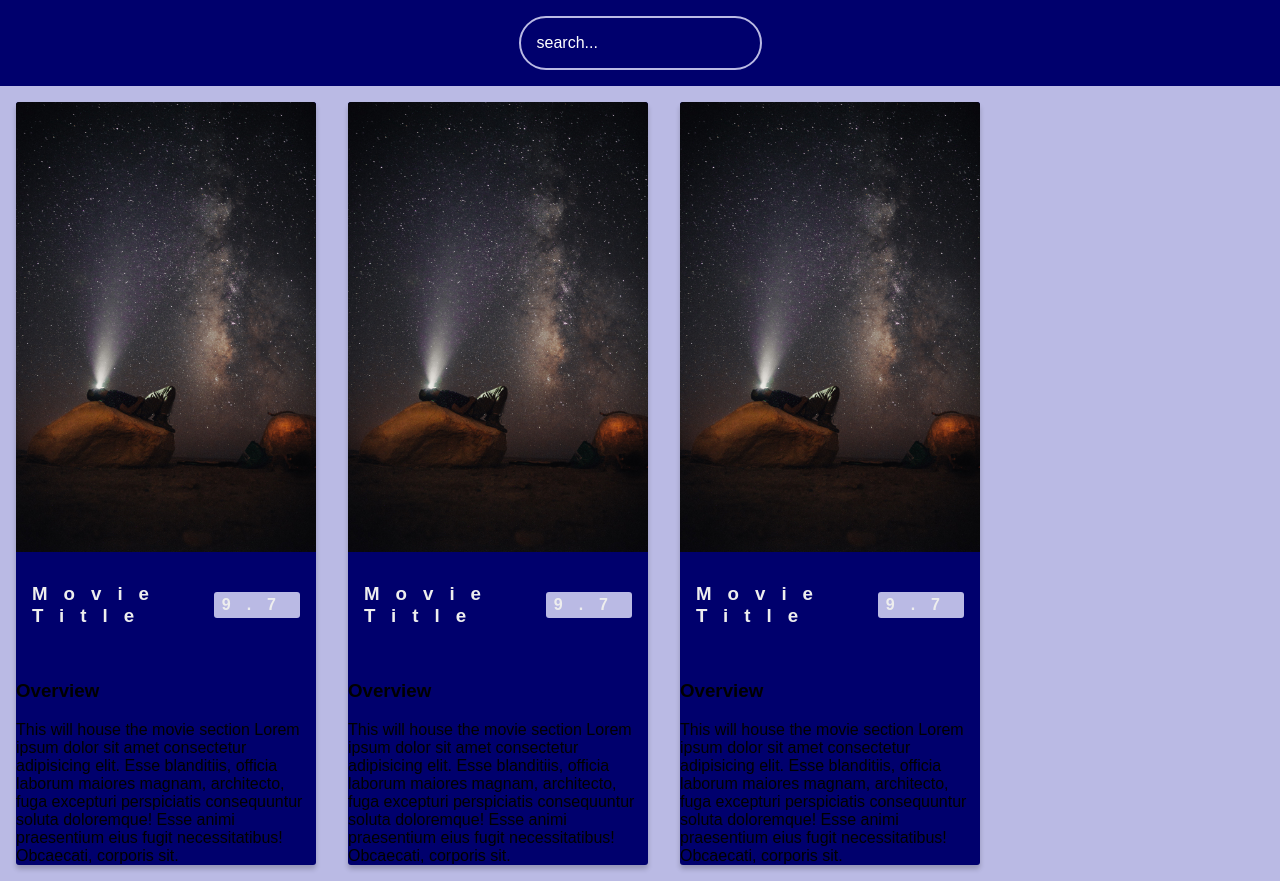
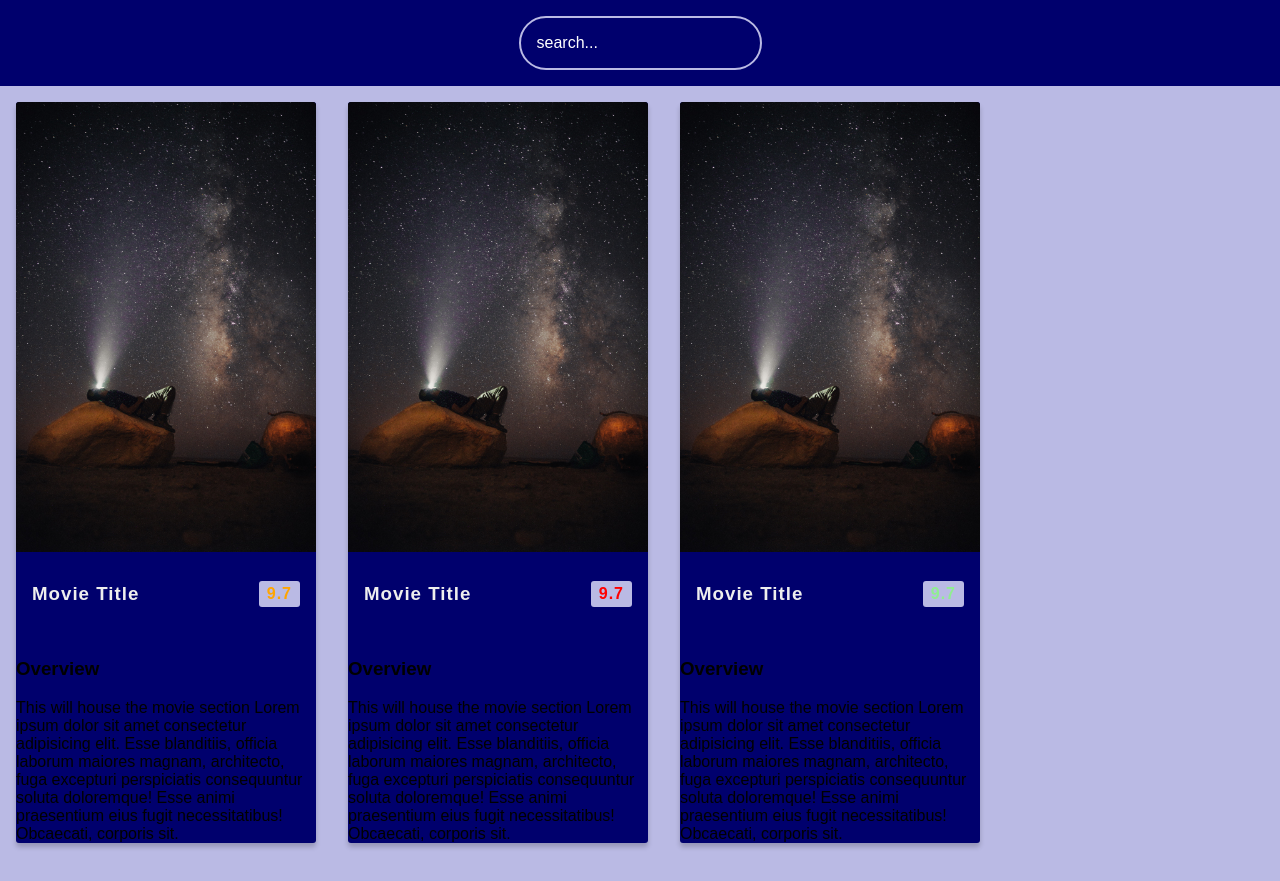
Before and after one commit to Laboso2023/Galaxy-Films-, a website: page index.html in a window 1280 px wide. After the commit the page ends 859 px from the top, so only its background shows below. Drawn offline with Linux system fonts and the light colour scheme.

Commit message:
added ratings color class

```diff
--- a/index.html
+++ b/index.html
@@ -22,7 +22,7 @@
       <img src="./assets/galaxy.jpg">
       <div class="movie-info">
         <h3>Movie Title</h3>
-        <span>9.7</span>
+        <span class="orange">9.7</span>
       </div>
       <div class="overview">
           <h3>Overview</h3>
@@ -35,7 +35,7 @@
       <img src="./assets/galaxy.jpg">
       <div class="movie-info">
         <h3>Movie Title</h3>
-        <span>9.7</span>
+        <span class="red">9.7</span>
       </div>
       <div class="overview">
           <h3>Overview</h3>
@@ -48,7 +48,7 @@
       <img src="./assets/galaxy.jpg">
       <div class="movie-info">
         <h3>Movie Title</h3>
-        <span>9.7</span>
+        <span class="green">9.7</span>
       </div>
       <div class="overview">
           <h3>Overview</h3>
--- a/styles/style.css
+++ b/styles/style.css
@@ -55,7 +55,7 @@ main{
   align-items: center;
   justify-content: space-between;
   padding: 0.5rem 1rem 1rem;
-  letter-spacing: 1rem;
+  letter-spacing: 1px;
 }
 .movie-info span{
   background-color: var(--secondary-color);
@@ -63,3 +63,9 @@ main{
   border-radius: 3px;
   font-weight: bold;
 }
+.movie-info span.green{
+  color: lightgreen;}
+.movie-info span.orange{
+  color: orange;}
+.movie-info span.red{
+  color: red;}
```
